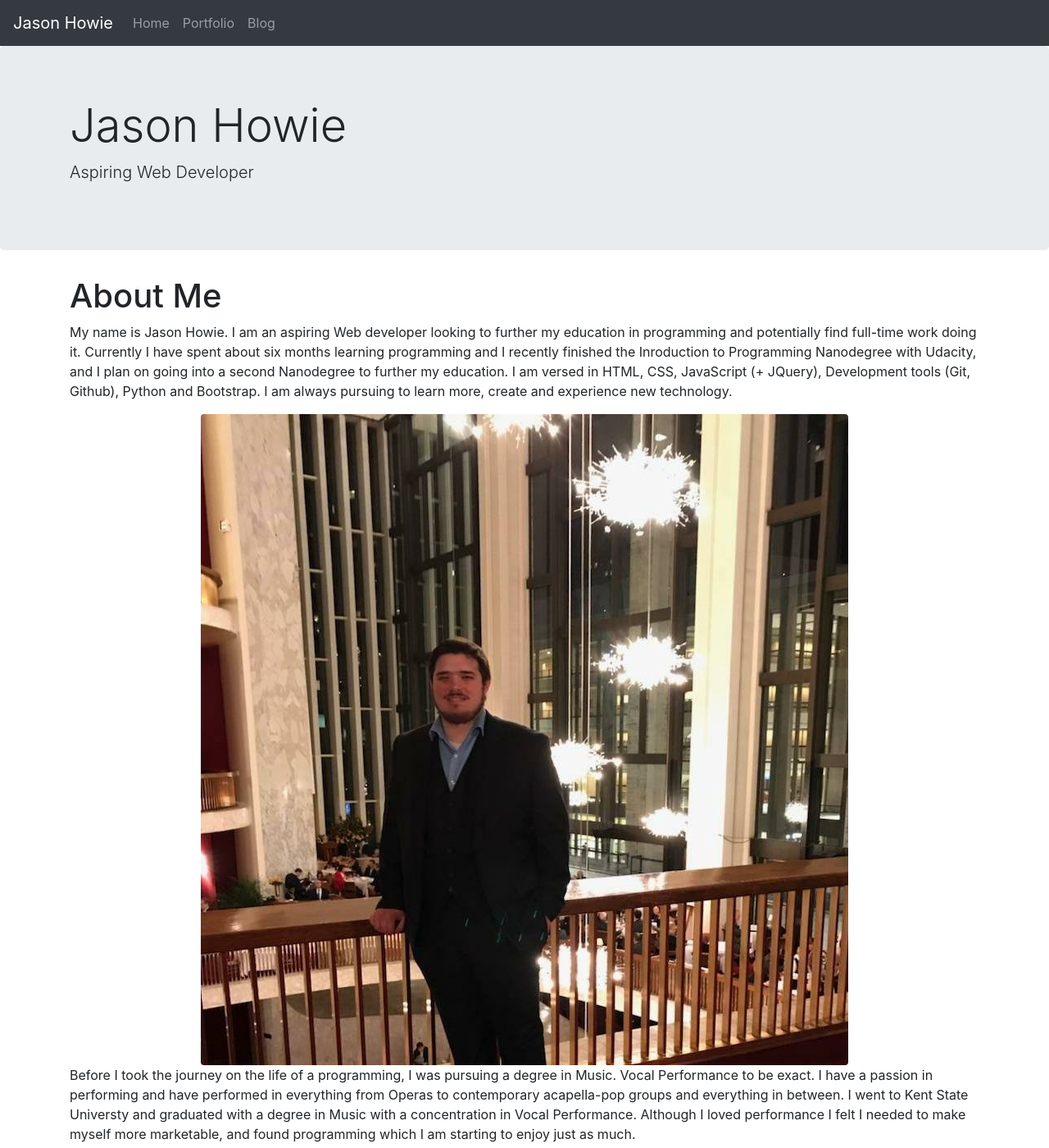
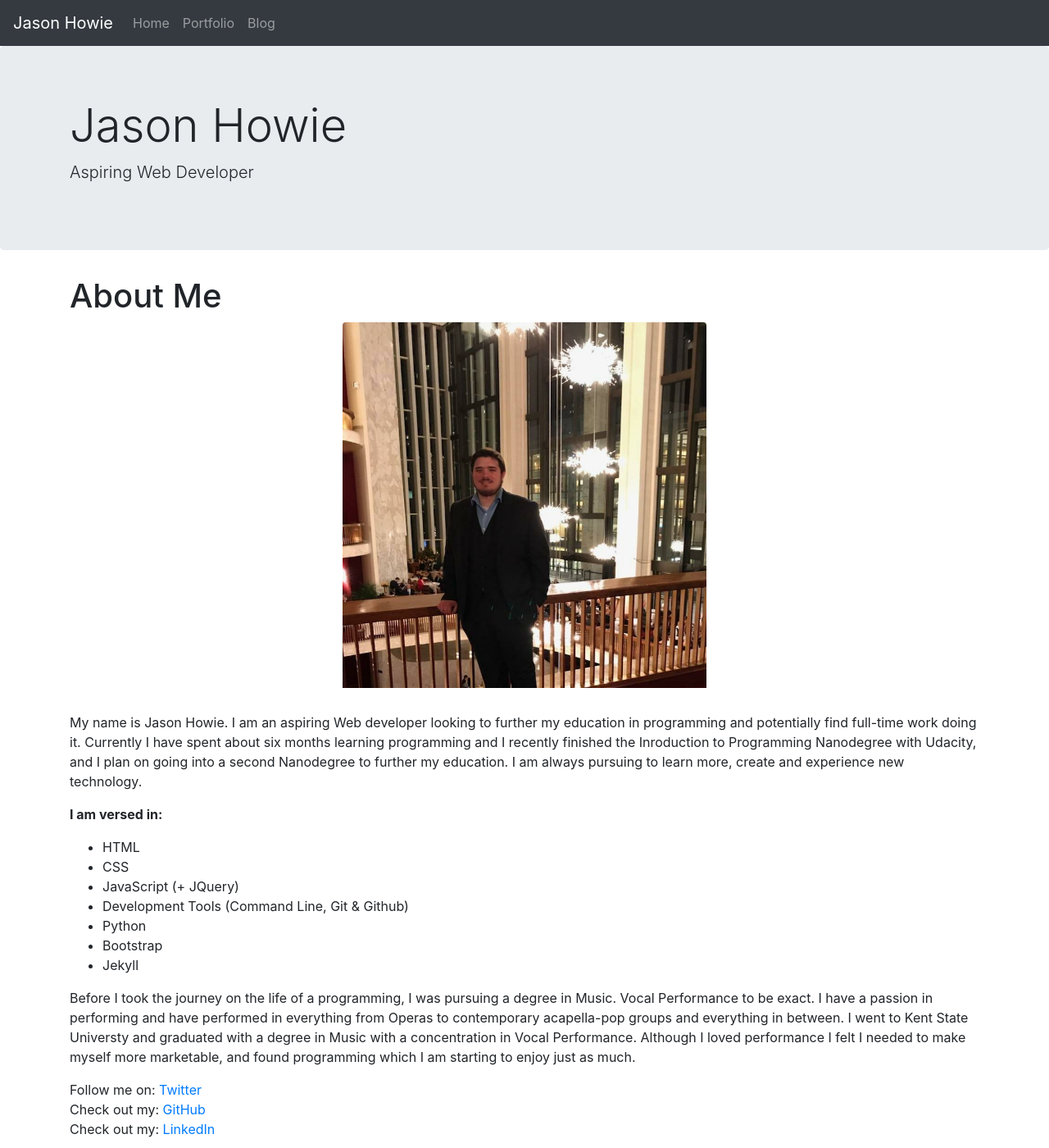
Before and after one commit to bt93/old_website, a Jekyll site: the page built from index.html, in a window 1280 px wide and 1400 px high. Shown: the whole window at 82% size. Built offline with Jekyll 4.4.1, drawn with Linux system fonts in a browser that asks for light colours; nearby versions of some CDN libraries; some of the changed text lies outside the part shown.

Commit message:
Added few changes to default.html

```diff
--- a/_layouts/default.html
+++ b/_layouts/default.html
@@ -44,16 +44,19 @@
 			<!-- Main Content -->
 			{{ content }}
 			<!-- /Main Content -->
+			<div class="container">
+				<p>Follow me on: <a href="https://twitter.com/howhow1" target="_blank">Twitter</a><br>
+				Check out my: <a href="https://github.com/bt93" target="_blank">GitHub</a><br>
+				Check out my: <a href="https://www.linkedin.com/in/jason-howie-837ba36b/" target="_blank">LinkedIn</a></p>
+			</div>
 		</div>
 
 		<nav class="footer navbar navbar-fixed-bottom navbar-expand-sm navbar-light bg-light">
 			<div class="container float-left">
 		  		<p>Jason Howie 2018</p>
 		  	</div>
-		  	<div class="float-right">
-		  		<a href="https://github.com/bt93" target="_blank" class="float-left"><i class="fab fa-github"></i></a>
-		  		<a href="https://twitter.com/howhow1" target="_blank" class="float-center"><i class="fab fa-twitter"></i></a>
-		  		<a href="https://www.linkedin.com/in/jason-howie-837ba36b/" target="_blank" class="float-right"><i class="fab fa-linkedin-in"></i></a>
+		  	<div class="float-right foot-text">
+		  		<p>Made with <strong><span class="b-s">Bootstrap</span></strong> and <strong><span class="jk">Jekyll</span></strong>.</p>
 		  	</div>
 		</nav>
 
--- a/_layouts/post.html
+++ b/_layouts/post.html
@@ -5,7 +5,4 @@
 	<h5>{{ page.title }}</h5>
 	<h6>{{ page.date | date: "%A - %m/%d/%y" }}</h6>
 	{{ content }}
-	<p>Follow me on: <a href="https://twitter.com/howhow1" target="_blank">Twitter</a><br>
-	Check out my: <a href="https://github.com/bt93" target="_blank">GitHub</a><br>
-	Check out my: <a href="https://www.linkedin.com/in/jason-howie-837ba36b/" target="_blank">LinkedIn</a></p>
 </div>
--- a/index.html
+++ b/index.html
@@ -4,13 +4,23 @@
 ---
 <div class="container">
 	<h1>About Me</h1>
+
+	<img src="img/jason.jpg" class="rounded img-fluid mx-auto d-block thumb-nail" alt="Jason in the Metropolitan Opera House in New York City.">
+
 	<p>My name is Jason Howie. I am an aspiring Web developer looking to further my education in programming and
 	potentially find full-time work doing it. Currently I have spent about six months learning programming and I recently
 	finished the Inroduction to Programming Nanodegree with Udacity, and I plan on going into a second Nanodegree to
-	further my education. I am versed in HTML, CSS, JavaScript (+ JQuery), Development tools (Git, Github), Python and
-	Bootstrap. I am always pursuing to learn more, create and experience new technology.</p>
-
-	<img src="img/jason.jpg" class="rounded img-fluid mx-auto d-block" alt="Jason in the Metropolitan Opera House in New York City.">
+	further my education. I am always pursuing to learn more, create and experience new technology.</p>
+	<p><strong>I am versed in:</strong></p>
+	<ul>
+		<li>HTML</li>
+		<li>CSS</li>
+		<li>JavaScript (+ JQuery)</li>
+		<li>Development Tools (Command Line, Git & Github)</li>
+		<li>Python</li>
+		<li>Bootstrap</li>
+		<li>Jekyll</li>
+	</ul>
 
 	<p>Before I took the journey on the life of a programming, I was pursuing a degree in Music. Vocal Performance to be
 	exact. I have a passion in performing and have performed in everything from Operas to contemporary acapella-pop groups
--- a/styles/styles.css
+++ b/styles/styles.css
@@ -18,6 +18,7 @@
 /* Makes sure content isn't blocked by the footer */
 .main-content {
 	padding-bottom: 100px;
+  border-bottom: border-bottom: 2px #343a40 solid;
 }
 
 .blog-list {
@@ -28,3 +29,21 @@
 	padding-bottom: 30px;
 	border-bottom: 2px #343a40 solid;
 }
+
+.thumb-nail {
+  width: 40%;
+  border-radius: 50%;
+  padding-bottom: 30px;
+}
+
+.foot-text {
+  font-size: .7em;
+}
+
+.b-s {
+  color: #563D7C;
+}
+
+.jk {
+  color: #DA0000;
+}
```
Also changed, not shown: 7 other files.
